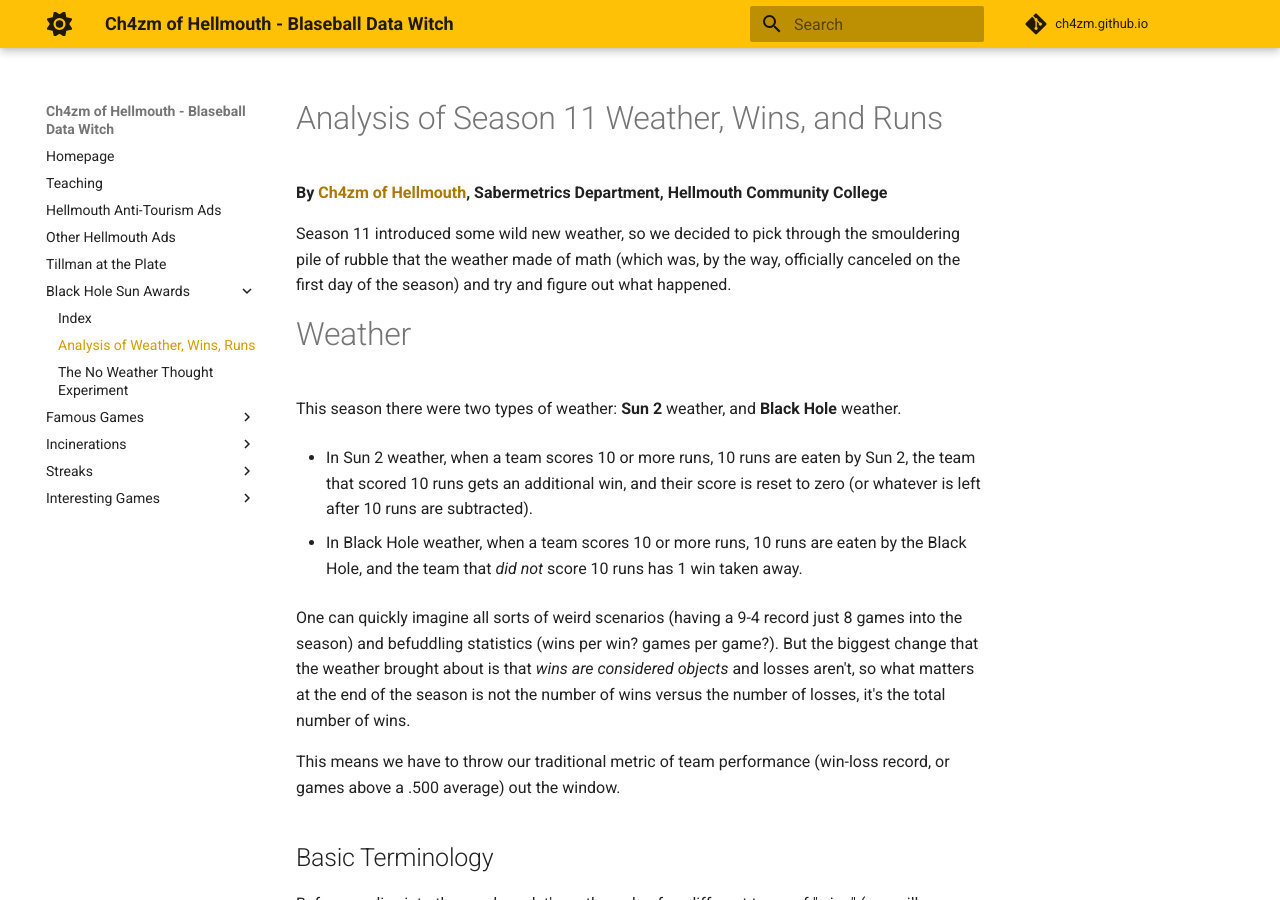
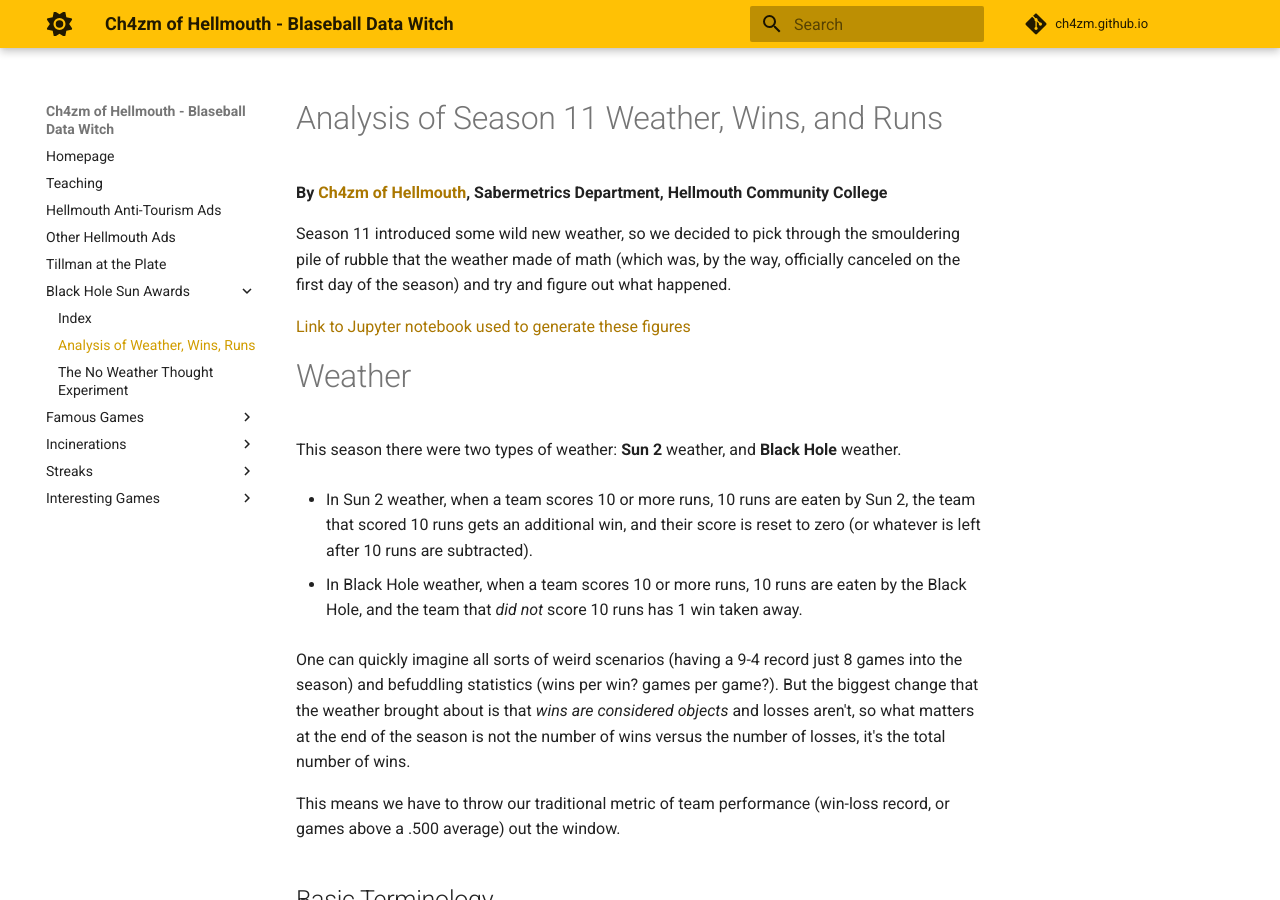
Before and after one commit to ch4zm/ch4zm.github.io, an MkDocs documentation site: the page built from docs/blackholesun_1weatherwinsruns.md, in a window 1280 px wide and 900 px high. Built offline with MkDocs 1.6.1 and Material for MkDocs 9.7.7, drawn with Linux system fonts in a browser that asks for light colours; comment, search, counter and statistics services are not loaded.

Commit message:
add links to jupyter notebook

```diff
--- a/docs/blackholesun_1weatherwinsruns.md
+++ b/docs/blackholesun_1weatherwinsruns.md
@@ -6,6 +6,8 @@ Season 11 introduced some wild new weather, so we decided to pick
 through the smouldering pile of rubble that the weather made of math
 (which was, by the way, officially canceled on the first day of the season)
 and try and figure out what happened.
+
+[Link to Jupyter notebook used to generate these figures](https://github.com/ch4zm/black-hole-sun-notebook)
 
 
 # Weather
```
Also changed, not shown: docs/blackholesun_2noweather.md (+3 -0 lines).
